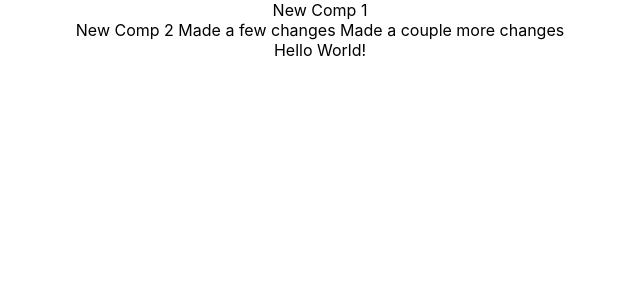
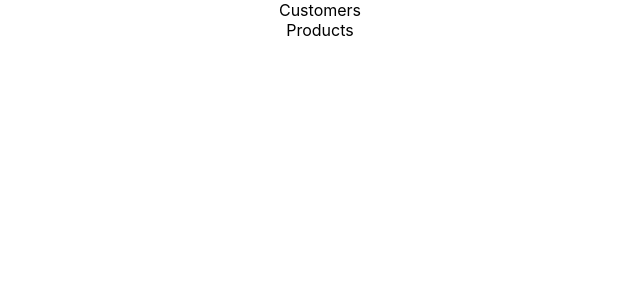
Before and after one commit to danberkeland/bpbvite, a React (Create React App) app: page / in a window 1280 px wide. Shown: the top 300 px of the page, without its empty margins (320-960 px from the left). Built offline with nearby package versions, Linux system fonts and the light colour scheme.

Commit message:
setup Customer and Product

```diff
--- a/src/App.js
+++ b/src/App.js
@@ -1,17 +1,15 @@
 
 import React from 'react';
 import './App.css';
-import NewComp1 from './newComp1';
-import NewComp2 from './newComp2';
+import Customers from './Customers';
+import Products from './Products';
 
 function App() {
   return (
     <React.Fragment>
-      <NewComp1 />
-      <NewComp2 />
-      <div className="App">
-     Hello World!
-    </div>
+      <Customers />
+      <Products />
+
     </React.Fragment>
   );
 }
--- /dev/null
+++ b/src/Customers.js
@@ -0,0 +1,12 @@
+
+import './App.css';
+
+function Customers() {
+  return (
+    <div className="App">
+     Customers
+    </div>
+  );
+}
+
+export default Customers;
--- /dev/null
+++ b/src/Products.js
@@ -0,0 +1,12 @@
+
+import './App.css';
+
+function Products() {
+  return (
+    <div className="App">
+     Products
+    </div>
+  );
+}
+
+export default Products;
--- a/src/newComp2.js
+++ /dev/null
@@ -1,14 +0,0 @@
-
-import './App.css';
-
-function NewComp2() {
-  return (
-    <div className="App">
-     New Comp 2
-     Made a few changes
-     Made a couple more changes
-    </div>
-  );
-}
-
-export default NewComp2;
```
